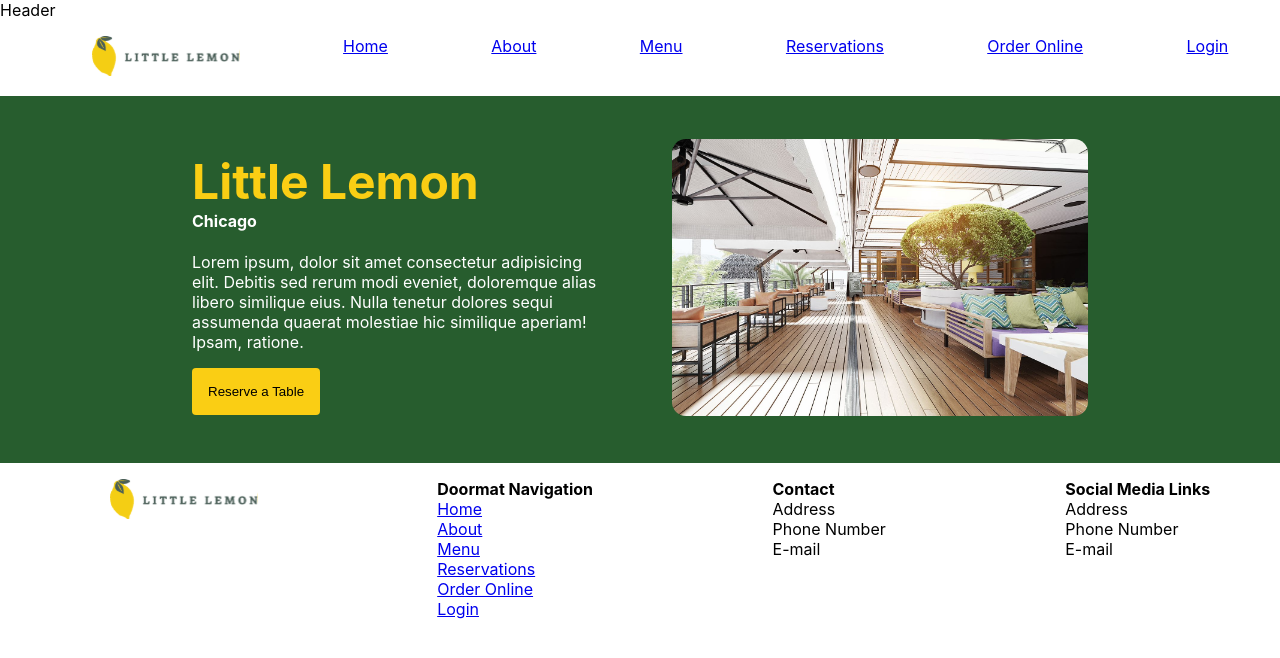
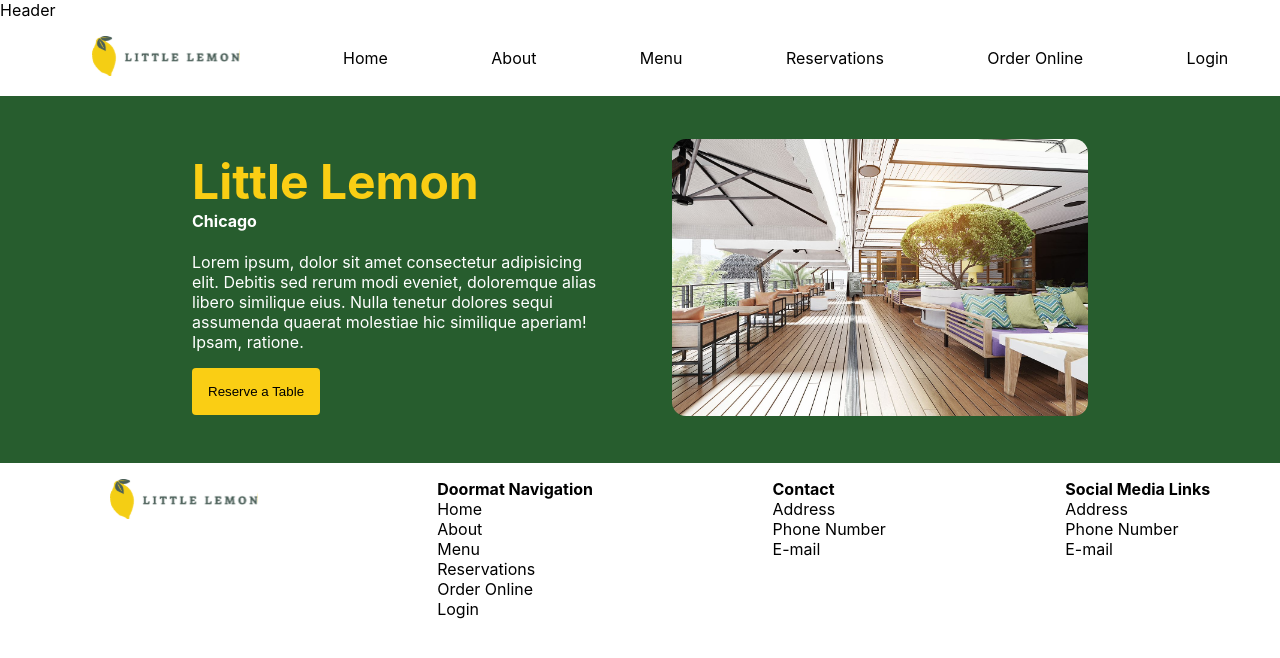
Before and after one commit to modulessoft/Meta-capstone-project, a React (Create React App) app: page / in a window 1280 px wide. Shown: the top 658 px of the page. Built offline with nearby package versions, Linux system fonts and the light colour scheme.

Commit message:
Improve navbar style

```diff
--- a/src/App.css
+++ b/src/App.css
@@ -20,12 +20,25 @@
   display: flex;
   flex-direction: column;
 }
+a {
+  color: black !important;
+  text-decoration: none;
+}
+a:hover {
+  color: #edefee !important;
+}
+a:active {
+  color: #275d2e !important;
+}
 Nav ul,
 Footer {
   display: flex;
   flex-direction: row;
   justify-content: space-around;
   list-style-type: none;
+}
+Nav ul {
+  align-items: center;
 }
 Footer ul {
   list-style-type: none;
```
